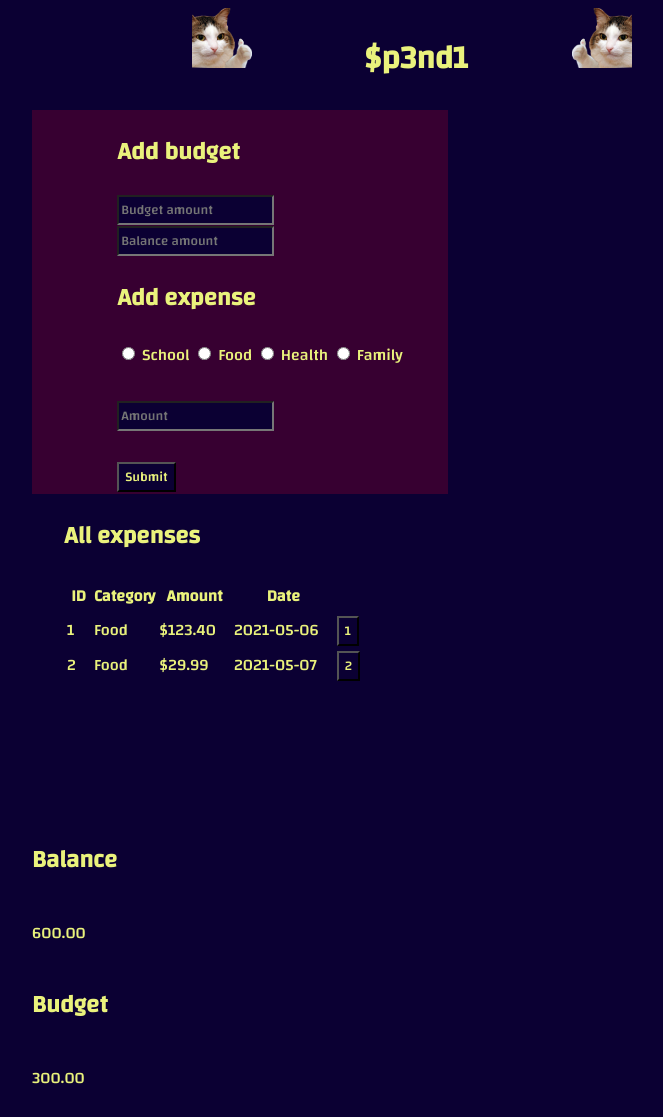
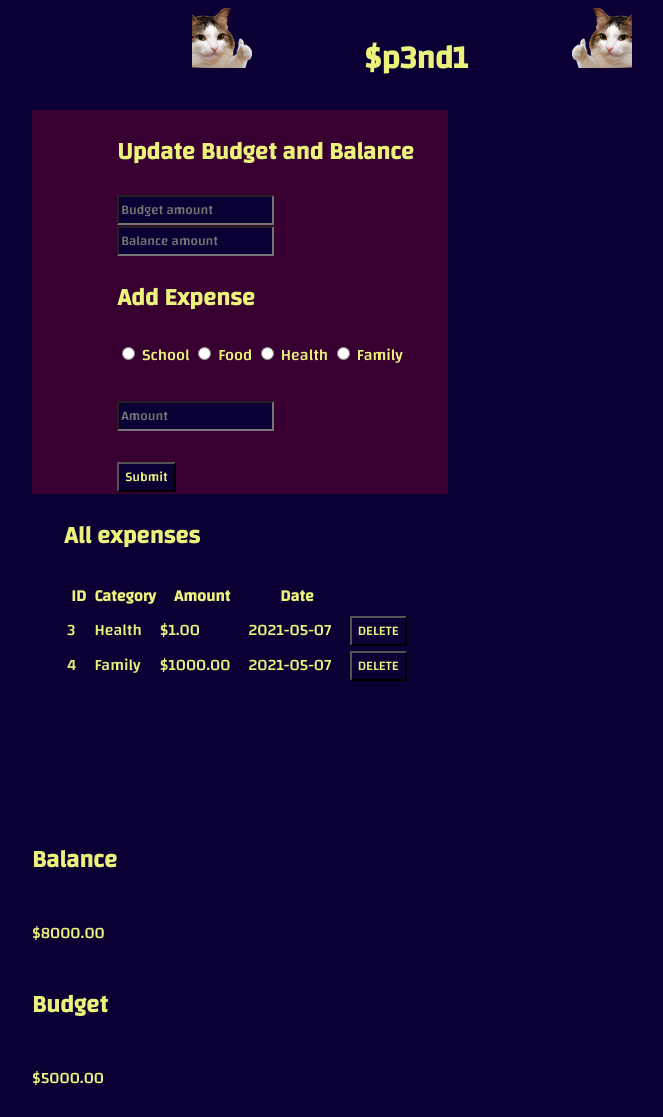
Before and after one commit to kamaljitSB/test-repo, a Flask app: page / in a window 1280 px wide. Shown: the whole page, without its empty margins (288-951 px from the left). Run offline with Flask 2, Linux system fonts and the light colour scheme.

Commit message:
Delete expense record

```diff
--- a/Models/expense.csv
+++ b/Models/expense.csv
@@ -1,3 +1,3 @@
 ID,Category,Amount,Date
-1,Food,123.40,2021-05-06
-2,Food,29.99,2021-05-07
+3,Health,1.00,2021-05-07
+4,Family,1000.00,2021-05-07
--- a/Models/expense_manager.py
+++ b/Models/expense_manager.py
@@ -75,7 +75,12 @@ class ExpenseManager:
                 expense = Expense.create_from_dict(item)
                 id.append(expense.ID)
             id.sort(reverse=True)
-        return id[0]
+        # Check if the csv have no record at all
+        if len(id) == 0:
+            largest_ID = 0
+        else:
+            largest_ID = id[0]
+        return largest_ID
 
 
 
--- a/app.py
+++ b/app.py
@@ -1,4 +1,4 @@
-from flask import Flask, request, render_template
+from flask import Flask, request, render_template, url_for, redirect
 import csv
 from Models.expense import Expense
 from Models.expense_manager import ExpenseManager
@@ -49,16 +49,24 @@ def list_all_expenses():
 
 
 def delete_expense(ID):
+    """ Delete the expense record from the list"""
+    # Load the list of expenses from csv, then put it into EM to manipulate
+    # Finally put it back to the csv
     EM = ExpenseManager()
     EM.from_csv(expense_csv)
     EM.del_expense(ID)
+    EM.override_to_csv(expense_csv)
 
-    EM.override_to_csv(expense_csv)
+
+@app.route("/delete/<int:ID>")
+def delete(ID):
+    delete_expense(ID)
+    return redirect(url_for("index"))
+    # return render_template("main.html", expenses=list_all_expenses(), balanceBudget=from_csv(balance_csv))
 
 
 @app.route('/')
 def index():
-    # delete_expense(2)
     return render_template("main.html", expenses=list_all_expenses(), balanceBudget=from_csv(balance_csv))
 
 
--- a/data.csv
+++ b/data.csv
@@ -6,3 +6,12 @@ balance,budget
 
 600.00,300.00
 600.00,300.00
+600.00,300.00
+600.00,300.00
+600.00,300.00
+600.00,300.00
+600.00,300.00
+600.00,300.00
+600.00,5000
+8000,5000.00
+8000.00,5000.00
--- a/templates/main.html
+++ b/templates/main.html
@@ -5,11 +5,11 @@
 <form method="POST">
     <div id="mainContainer">
         <div id="subContainer">
-            <h2 class="sectionHeading">Add budget</h2>
+            <h2 class="sectionHeading">Update Budget and Balance</h2>
             <input name="budget" placeholder="Budget amount"><br>
             <input name="balance" placeholder="Balance amount"><br>
 
-            <h2 class="sectionHeading">Add expense</h2>
+            <h2 class="sectionHeading">Add Expense</h2>
 
             <div id="radios">
                 <input type="radio" name="category" value="School">
@@ -48,16 +48,16 @@
         <td class="tableRow" id="expenseAmount">${{expense.Amount}}</td>
         <td class="tableRow" id="expenseDate">{{expense.Date}}</td>
         <td>
-            <form method="GET"> <input name="ID" value={{expense.ID}} type="submit" value="DELETE"> </form>
+            <form action="http://localhost:5000/delete/{{expense.ID}}" method="GET"> <input name="ID" type="submit" value="DELETE"> </form>
         </td>
     </tr>
     {% endfor %}
 </table>
 <h2> Balance </h2>
-<p> {{balanceBudget["balance"]}} </p>
+<p> ${{balanceBudget["balance"]}} </p>
 
 <h2> Budget </h2>
-<p> {{balanceBudget["budget"]}} </p>
+<p> ${{balanceBudget["budget"]}} </p>
 
 
 {% endblock %}
```
